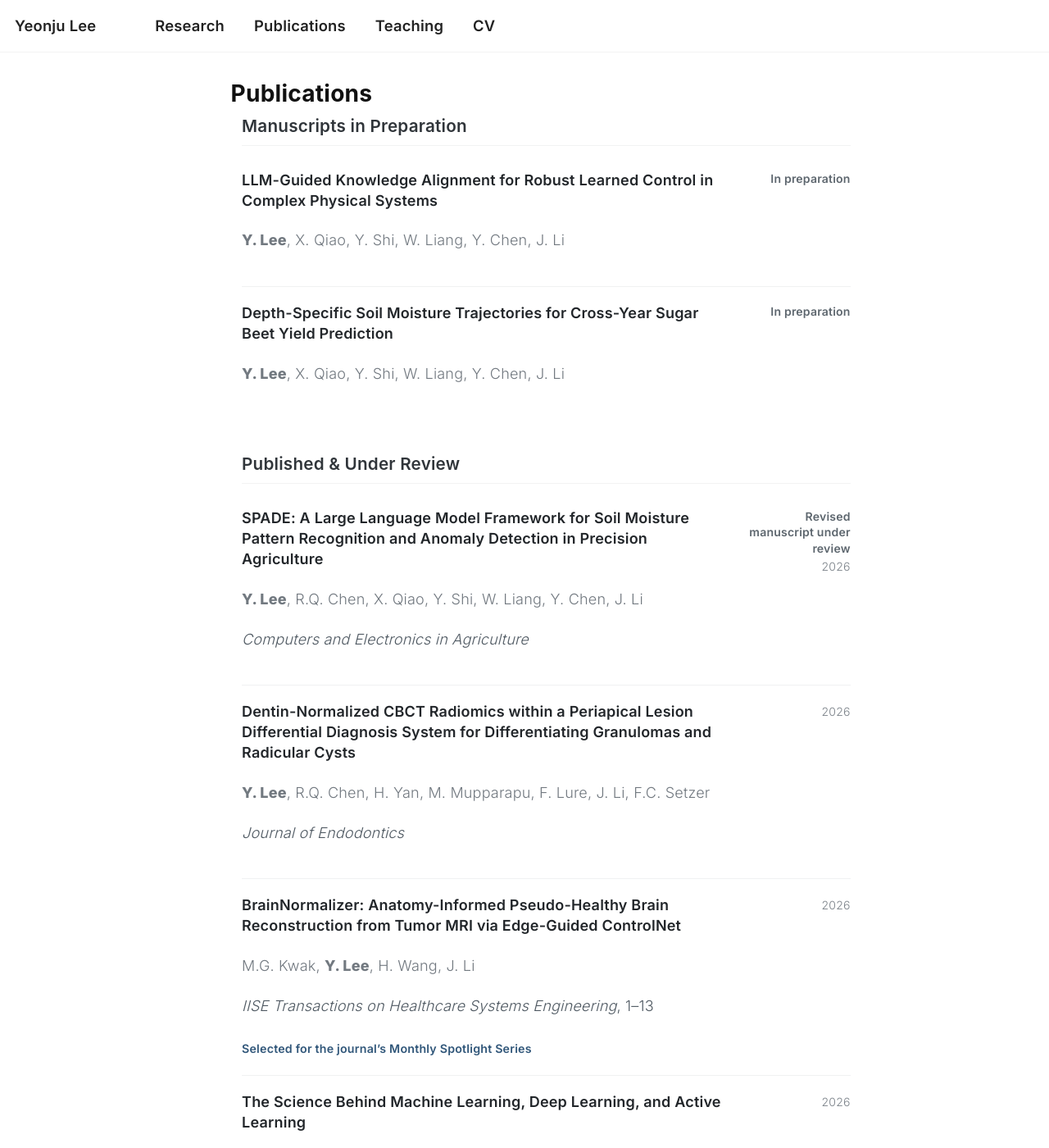
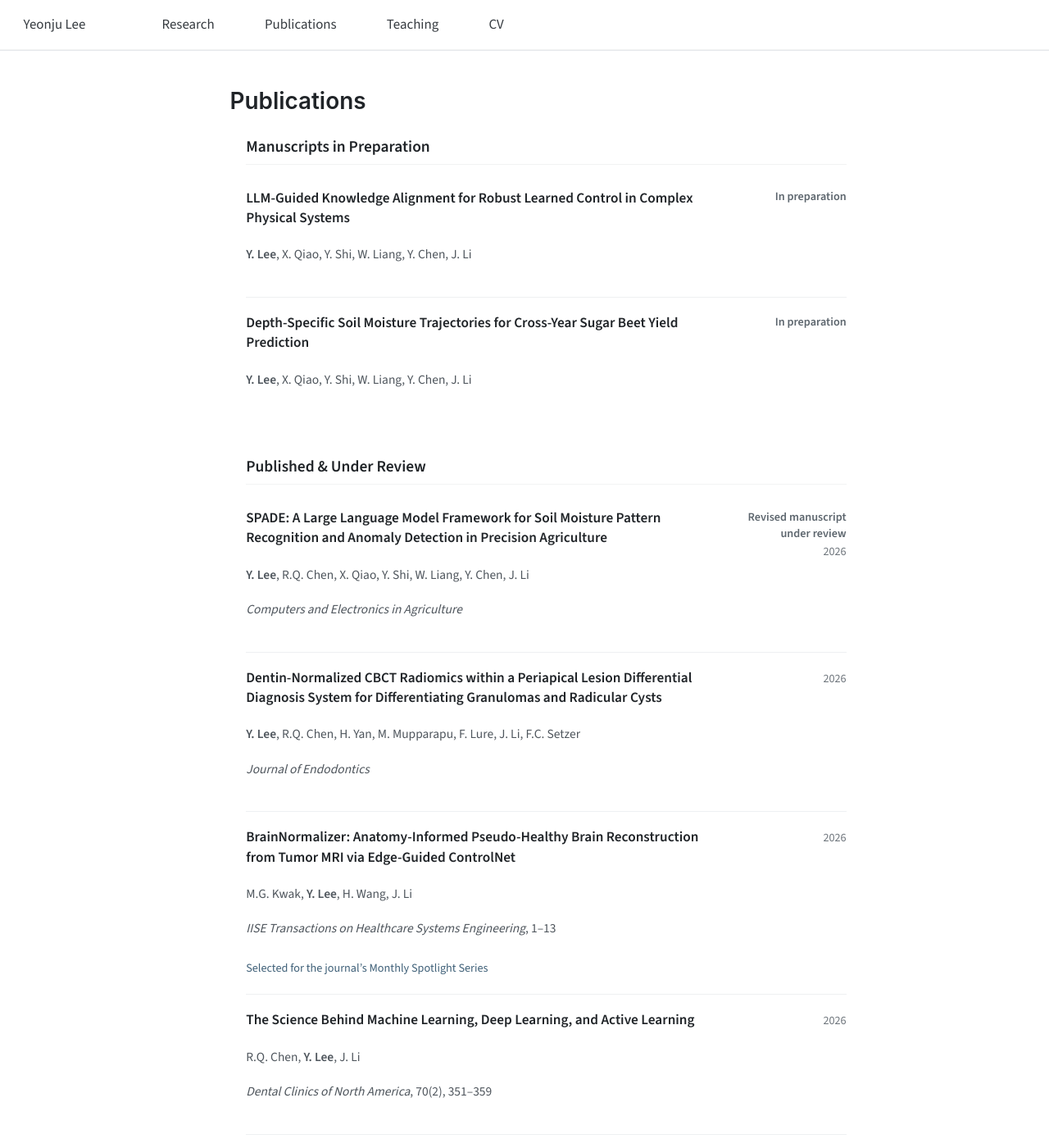
Before and after one commit to ylee845/ylee845.github.io, a Jekyll site: the page built from _pages/publications.html, in a window 1280 px wide and 1400 px high. Shown: the whole window at 82% size. Built offline with Jekyll 4.4.1, drawn with Linux system fonts in a browser that asks for light colours; a script that is not in the unit is left out.

Commit message:
Add files via upload

```diff
--- a/_sass/custom.scss
+++ b/_sass/custom.scss
@@ -1,138 +1,203 @@
-/* ===== Base / Global ===== */
+/* ===== Unified site typography & palette ===== */
+@import url('https://fonts.googleapis.com/css2?family=Source+Sans+3:wght@400;500;600&display=swap');
 
-/* Google Fonts: Inter (light->bold) */
-@import url('https://fonts.googleapis.com/css2?family=Inter:wght@300;400;600;800&display=swap');
-
-:root{
-  --bg:#ffffff;
-  --text:#222;
-  --muted:#666;
-  --line:#e9e9ee;
-  --brand:#3b5bdb;         /* Royal-ish blue */
-  --brand-weak:#eef2ff;
-  --card:#ffffff;
-  --radius-lg:16px;
-  --radius:12px;
-  --shadow:0 1px 2px rgba(0,0,0,.04), 0 6px 18px -12px rgba(0,0,0,.12);
+:root {
+  --bg: #ffffff;
+  --text: #202428;
+  --text-soft: #4f565d;
+  --muted: #6d747b;
+  --line: #e5e8eb;
+  --accent: #3f6078;
 }
 
-html{ scroll-behavior:smooth }
-body{
-  font-family: 'Inter', system-ui, -apple-system, Segoe UI, Roboto, Arial, Helvetica, sans-serif;
-  font-weight:300;               /* 기본을 가볍게 */
-  color:var(--text);
-  background:var(--bg);
-  -webkit-font-smoothing:antialiased;
-  -moz-osx-font-smoothing:grayscale;
+html { scroll-behavior: smooth; background: var(--bg) !important; }
+
+body {
+  padding-top: 54px;
+  background: var(--bg) !important;
+  color: var(--text) !important;
+  font-family: 'Source Sans 3', -apple-system, BlinkMacSystemFont, 'Segoe UI', Helvetica, Arial, sans-serif !important;
+  font-size: 16px;
+  font-weight: 400;
+  line-height: 1.58;
+  -webkit-font-smoothing: antialiased;
+  -moz-osx-font-smoothing: grayscale;
 }
 
-/* Links */
-a{ color:inherit; text-decoration:none }
-a:hover{ color:var(--brand) }
-
-/* Subtle separators */
-hr{
-  border:0; height:1px;
-  background:linear-gradient(to right, transparent, var(--line), transparent);
-  margin:1.25rem 0;
+body, .page, .page__inner-wrap, .page__content, .page__content *,
+.masthead, .masthead *, .site-title {
+  font-family: 'Source Sans 3', -apple-system, BlinkMacSystemFont, 'Segoe UI', Helvetica, Arial, sans-serif !important;
 }
 
-/* ===== Layout helpers ===== */
-.container{
-  max-width:100%;
-  margin:0 auto;
-  padding:0 1rem;
-}
+.page__content *, .masthead * { letter-spacing: 0 !important; }
 
-/* ===== Sidebar / Author card ===== */
-/* === 2-1. 사이드바 열 자체 제거 + 본문 확장 === */
-.page__sidebar, .sidebar, .sidebar__right {
-  display: none !important;
-  position: static !important;
-  width: 0 !important;
-  max-width: 0 !important;
-  height: 0 !important;
-  margin: 0 !important;
-  padding: 0 !important;
-  overflow: hidden !important;
-  opacity: 0 !important;
-}
+a { color: var(--accent); text-decoration: none; }
+a:hover { color: #29485f; text-decoration: underline; }
+
+.page__sidebar, .sidebar, .sidebar__right { display: none !important; }
 
 .page__content,
 .layout--single .page__content,
-.layout--archive .page__content{
-  float:none !important;
-  width:100% !important;
-  margin-left:0 !important;
-  max-width: 100%;     /* 필요시 1200~1400 사이에서 조절 */
-  margin: 0 auto;
-  padding: 0 0.75rem;       /* 좌우 여백(좁히려면 .75rem) */
+.layout--archive .page__content {
+  float: none !important;
+  width: 100% !important;
+  max-width: 1040px !important;
+  margin: 0 auto !important;
+  padding-left: 1.1rem;
+  padding-right: 1.1rem;
 }
 
-/* 페이지 내용이 상단바에 가리지 않게 offset 추가 */
-body {
-  padding-top: 60px;   /* 상단바 높이에 맞게 조정 (기본 55~65px) */
+.masthead {
+  background: rgba(255, 255, 255, .98) !important;
+  border-bottom: 1px solid var(--line);
+  box-shadow: none !important;
 }
 
-/* 2) 폰트를 Inter로 통일 */
-body, .masthead, .masthead__menu-item a, .site-title {
-  font-family: 'Inter', system-ui, -apple-system, Segoe UI, Roboto, Helvetica, Arial, sans-serif !important;
-  letter-spacing: 0.2px;
+.site-title {
+  color: var(--text) !important;
+  font-size: 1rem !important;
+  font-weight: 600 !important;
+  margin-right: 1.2rem;
 }
 
-/* 3) 메뉴 항목 강조 (더 두껍고 깔끔하게) */
 .masthead__menu-item a {
-  font-weight: 550 !important;     /* 원래 500~550 정도 → 약간 굵게 */
-  font-size: 1.02rem;
-  color: var(--text) !important;
-  transition: color 0.15s ease, background-color 0.15s ease;
+  color: #363b40 !important;
+  font-size: .94rem !important;
+  font-weight: 500 !important;
+  padding-left: .7rem;
+  padding-right: .7rem;
 }
 
 .masthead__menu-item a:hover {
-  color: var(--brand) !important;
-  background: var(--brand-weak);
+  color: var(--accent) !important;
+  background: transparent !important;
+  text-decoration: none;
 }
 
-/* Site title도 약간 강조 */
-.site-title {
-  font-weight: 800 !important;
-  font-size: 1.1rem;
-  margin-right: 1.2rem;
+.page__title {
+  margin: .8rem 0 1.45rem !important;
+  color: var(--text) !important;
+  font-size: 1.55rem !important;
+  font-weight: 600 !important;
+  line-height: 1.2;
 }
 
-/* ===== Force Light Mode (Disable Dark Theme) ===== */
-html, body {
-  background: #ffffff !important;
-  color: #111111 !important;
+.page__content h1, .page__content h2, .page__content h3, .page__content h4 {
+  color: var(--text);
+  font-weight: 600;
 }
 
-/* 다크모드 전용 설정 강제 무효화 */
-html[data-theme="dark"] {
-  background: #ffffff !important;
-  color: #111111 !important;
+hr {
+  border: 0;
+  height: 1px;
+  background: var(--line);
+  margin: 1.25rem 0;
 }
 
-html[data-theme="dark"] * {
-  background-color: inherit !important;
-  color: inherit !important;
-  border-color: inherit !important;
+html[data-theme="dark"], html[data-theme="dark"] body {
+  background: #ffffff !important;
+  color: var(--text) !important;
 }
 
-.theme-toggle,
-.color-scheme-toggle,
-[data-theme-toggle],
-button[aria-label*="theme"],
-button[title*="theme"],
-button[aria-label*="Theme"],
-button[title*="Theme"],
-.masthead__menu-item [title*="theme"],
-.masthead__menu-item [aria-label*="theme"] {
+.theme-toggle, .color-scheme-toggle, [data-theme-toggle],
+button[aria-label*="theme"], button[title*="theme"],
+button[aria-label*="Theme"], button[title*="Theme"] {
   display: none !important;
-  visibility: hidden !important;
-  opacity: 0 !important;
-  pointer-events: none !important;
-  width: 0 !important;
-  height: 0 !important;
+}
+
+
+/* ===== Harmonize Publications + Teaching ===== */
+.pub-wrap,
+.teach-list {
+  max-width: 920px !important;
+  margin-left: auto !important;
+  margin-right: auto !important;
+}
+
+.pub-section-title {
+  color: var(--text) !important;
+  font-size: 1.08rem !important;
+  font-weight: 600 !important;
+}
+
+.pub-title,
+.teach .role {
+  color: var(--text) !important;
+  font-size: .96rem !important;
+  font-weight: 600 !important;
+  line-height: 1.4 !important;
+}
+
+.pub-authors,
+.pub-venue,
+.teach .institution,
+.teach .course {
+  color: var(--text-soft) !important;
+  font-size: .86rem !important;
+  font-weight: 400 !important;
+  line-height: 1.42 !important;
+}
+
+.pub-side,
+.teach .note,
+.teach .term {
+  color: var(--muted) !important;
+  font-size: .79rem !important;
+  font-weight: 400 !important;
+}
+
+.pub-note,
+.teach .term {
+  color: var(--accent) !important;
+  font-weight: 500 !important;
+  text-transform: none !important;
+}
+
+.paper,
+.pub-item,
+.teach,
+.teach__inner {
+  border-color: #eef0f2 !important;
+}
+
+.teach__inner {
+  max-width: none !important;
   margin: 0 !important;
-  padding: 0 !important;
 }
+
+
+/* Higher-specificity overrides for inline page styles */
+.page__content .pub-section-title {
+  color: var(--text) !important;
+  font-size: 1.08rem !important;
+  font-weight: 600 !important;
+}
+
+.page__content .pub-title,
+.page__content .teach .role {
+  color: var(--text) !important;
+  font-size: .96rem !important;
+  font-weight: 600 !important;
+}
+
+.page__content .pub-authors,
+.page__content .pub-venue,
+.page__content .teach .institution,
+.page__content .teach .course {
+  color: var(--text-soft) !important;
+  font-size: .86rem !important;
+}
+
+.page__content .pub-side,
+.page__content .teach .note {
+  color: var(--muted) !important;
+  font-size: .79rem !important;
+}
+
+.page__content .pub-note,
+.page__content .teach .term {
+  color: var(--accent) !important;
+  font-size: .79rem !important;
+  font-weight: 500 !important;
+  text-transform: none !important;
+}
```
